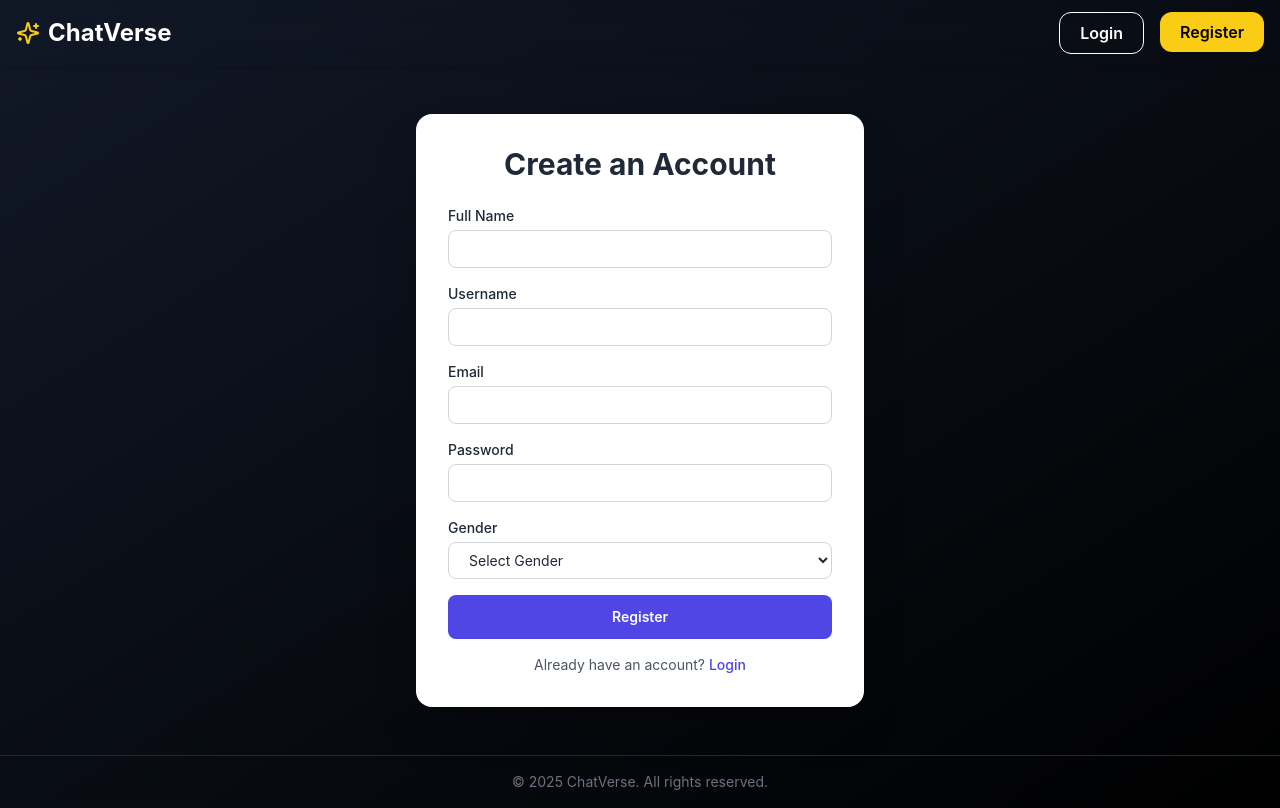
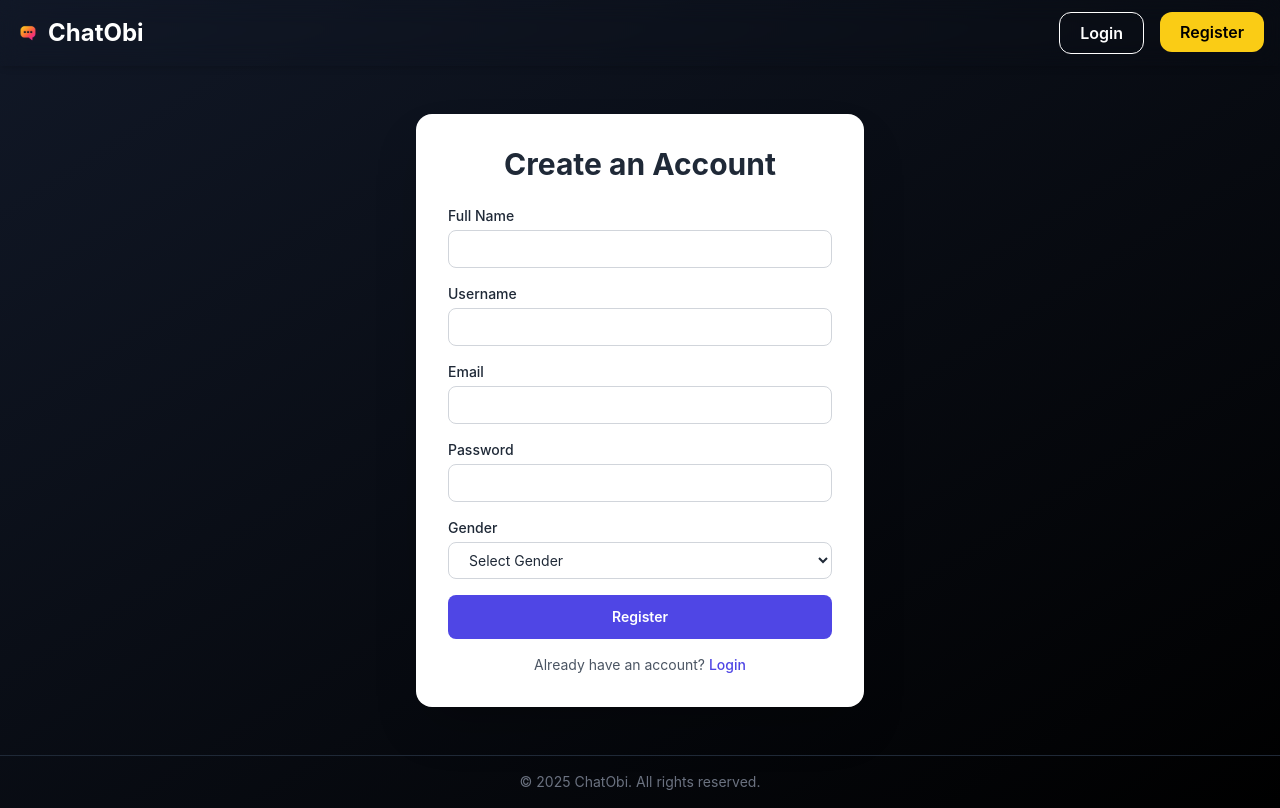
Before and after one commit to JayP2006/chat-app, a React (Vite) app in the folder frontend/: page /register in a window 1280 px wide. Built offline with nearby package versions, Linux system fonts and the light colour scheme.

Commit message:
Update Register.jsx

```diff
--- a/frontend/src/register/Register.jsx
+++ b/frontend/src/register/Register.jsx
@@ -19,10 +19,14 @@ const Navbar = () => {
 
   return (
     <nav className="w-full px-4 py-3 flex justify-between items-center shadow-md bg-opacity-20 backdrop-blur-md relative z-10 text-white">
-      <div className="flex items-center gap-2 text-2xl font-bold">
-        <Sparkles className="text-yellow-400" />
-        ChatVerse
-      </div>
+     <div className="flex items-center gap-2 text-2xl font-bold">
+  <img
+    src="/chatobinav.png"
+    alt="ChatObi logo"
+    className="w-6 h-6"
+  />
+  ChatObi
+</div>
 
       <div className="hidden md:flex gap-4">
         <NavLink to="/login">
@@ -179,7 +183,7 @@ const Register = () => {
       </div>
 
       <footer className="p-4 text-center text-sm text-gray-500 border-t border-gray-800">
-        © 2025 ChatVerse. All rights reserved.
+        © 2025 ChatObi. All rights reserved.
       </footer>
     </div>
   );
```
